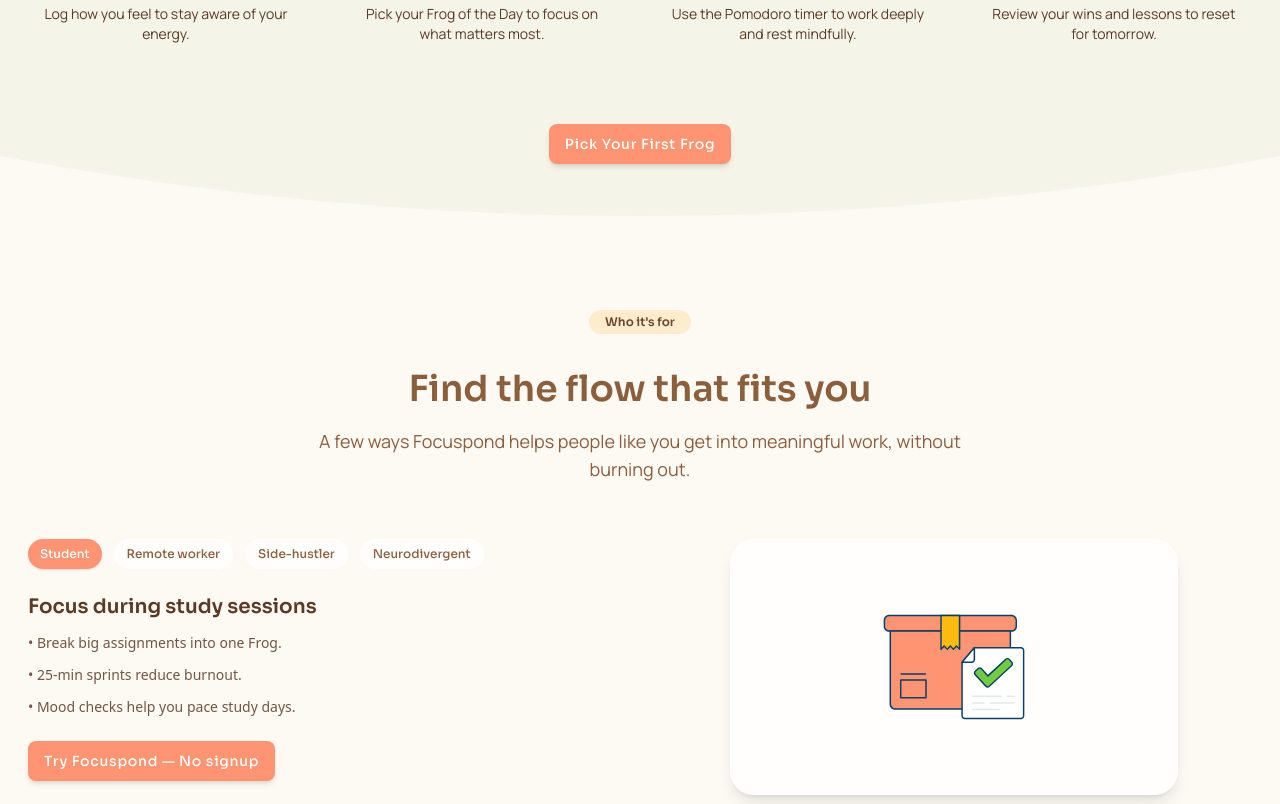
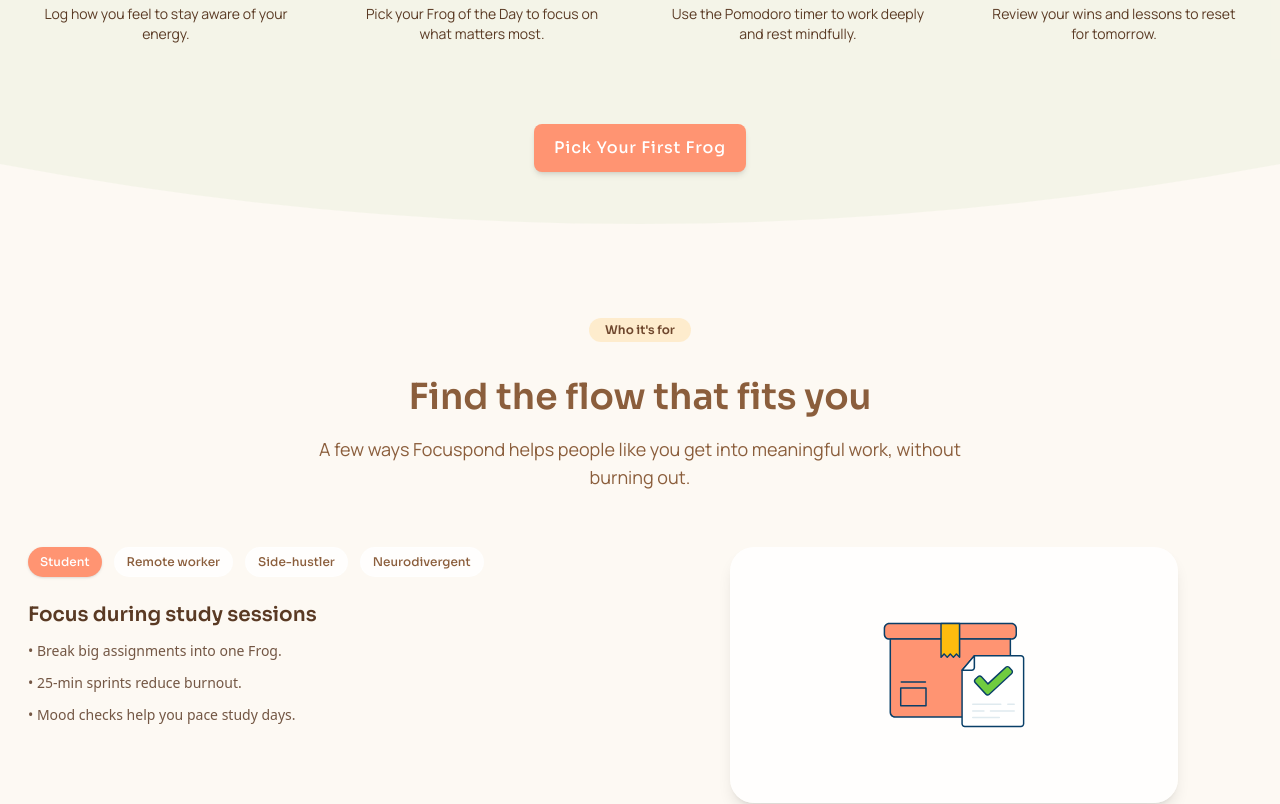
Before and after one commit to liannmaka/Focuspond, a Next.js app: page / in a window 1280 px wide. Shown: the part 4260-5064 px from the top of the page. Built offline with nearby package versions, Linux system fonts and the light colour scheme.

Commit message:
chore: updated component

```diff
--- a/src/app/(landing-page)/_components/HowItWorks.tsx
+++ b/src/app/(landing-page)/_components/HowItWorks.tsx
@@ -45,7 +45,6 @@ const HowItWorks = () => {
         <div className="text-center relative z-10">
           <Button
             href="/signup"
-            size="sm"
             aria-label="Sign up for FocusPond"
             className="font-medium"
           >
--- a/src/app/(landing-page)/_components/WhoItsFor.tsx
+++ b/src/app/(landing-page)/_components/WhoItsFor.tsx
@@ -2,7 +2,6 @@
 
 import React, { useState } from "react";
 import { motion, AnimatePresence } from "framer-motion";
-import Button from "@/components/ui/Button";
 import { Badge } from "@/components/ui";
 
 const PERSONAS = [
@@ -110,16 +109,6 @@ const WhoitsFor = () => {
                 </motion.li>
               ))}
             </ul>
-
-            <div>
-              <Button
-                href="/signup"
-                size="sm"
-                className="font-medium"
-              >
-                Try Focuspond — No signup
-              </Button>
-            </div>
           </div>
 
           {/* RIGHT: mockup / crossfade */}
```
